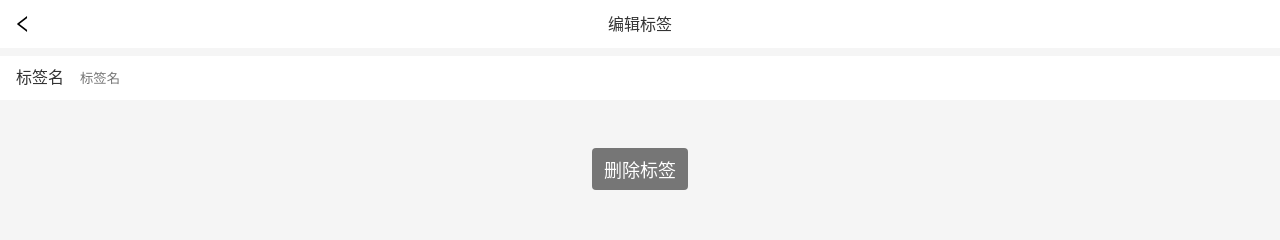
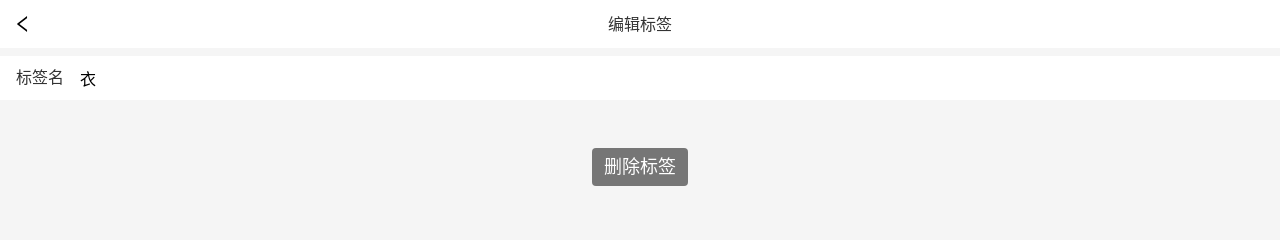
Before and after one commit to Righthand5/money-react-project, a React app: page /#/tags/1 in a window 1280 px wide. Shown: the top 240 px of the page. Built offline with nearby package versions, Linux system fonts and the light colour scheme.

Commit message:
Tag.tsx 完成！

```diff
--- a/src/index.scss
+++ b/src/index.scss
@@ -14,8 +14,8 @@ body{
   font-size:16px;
   line-height: 1.2;
 }
-button{
-  font-family: inherit;
+button ,input{
+  font: inherit;
 }
 :focus{
   outline: none;
--- a/src/views/Tag.tsx
+++ b/src/views/Tag.tsx
@@ -37,7 +37,7 @@ const Tag: React.FC = (props)=>{
                 <Icon/>
             </Topbar>
             <InputWrapper>
-                <Input label="标签名" type="text" placeholder="标签名"/>
+                <Input label="标签名" type="text" placeholder="标签名" value={tag.name}/>
             </InputWrapper>
             <Center>
                 <Space/>
```
